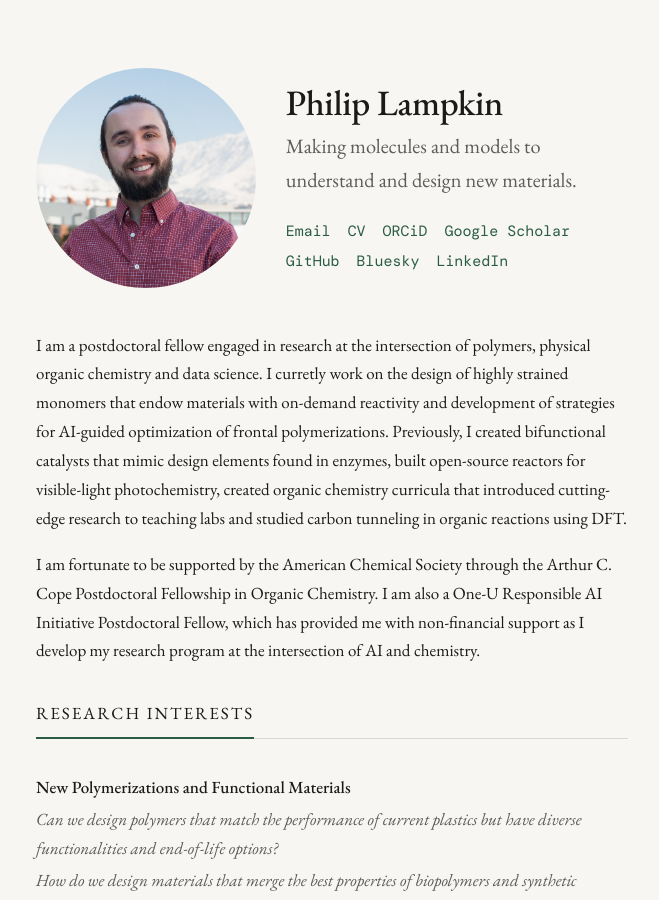
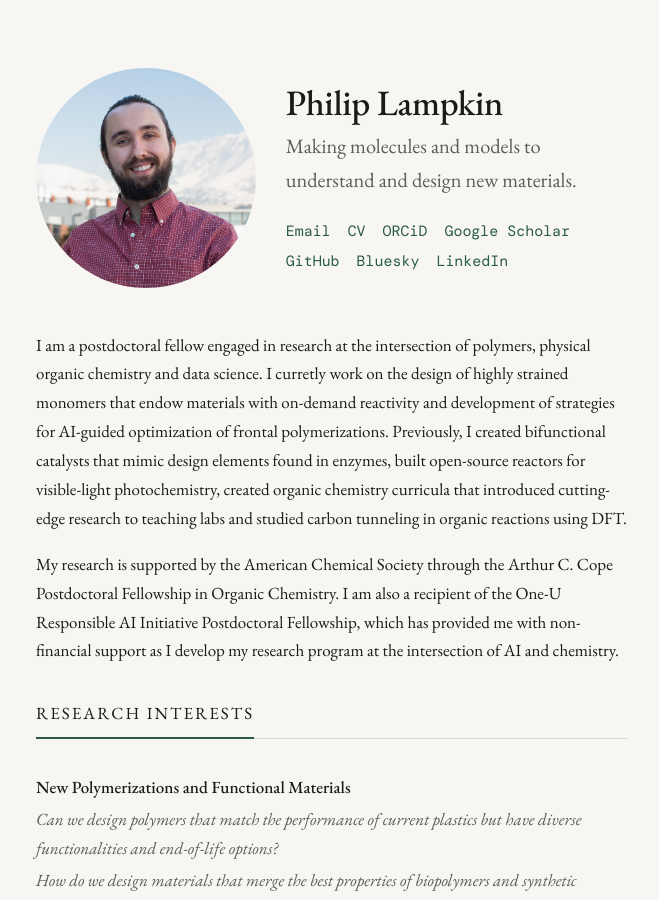
Before and after one commit to plampkin/plampkin.github.io, a Jekyll site: the page built from index.html, in a window 1280 px wide and 900 px high. Shown: the whole window, without its empty margins (308-967 px from the left). Built offline with Jekyll 4.4.1, drawn with Linux system fonts in a browser that asks for light colours.

```diff
--- a/_config.yml
+++ b/_config.yml
@@ -48,10 +48,10 @@
   cutting-edge research to teaching labs and studied carbon tunneling in organic reactions
   using DFT.
 
-  I am fortunate to be supported by the American Chemical Society through the Arthur
-  C. Cope Postdoctoral Fellowship in Organic Chemistry. I am also a One-U Responsible
-  AI Initiative Postdoctoral Fellow, which has provided me with non-financial support
-  as I develop my research program at the intersection of AI and chemistry.
+  My research is supported by the American Chemical Society through the Arthur
+  C. Cope Postdoctoral Fellowship in Organic Chemistry. I am also a recipient of the
+  One-U Responsible AI Initiative Postdoctoral Fellowship, which has provided me
+  with non-financial support as I develop my research program at the intersection of AI and chemistry.
 
 # Research interests (the bordered list)
 interests:
```
